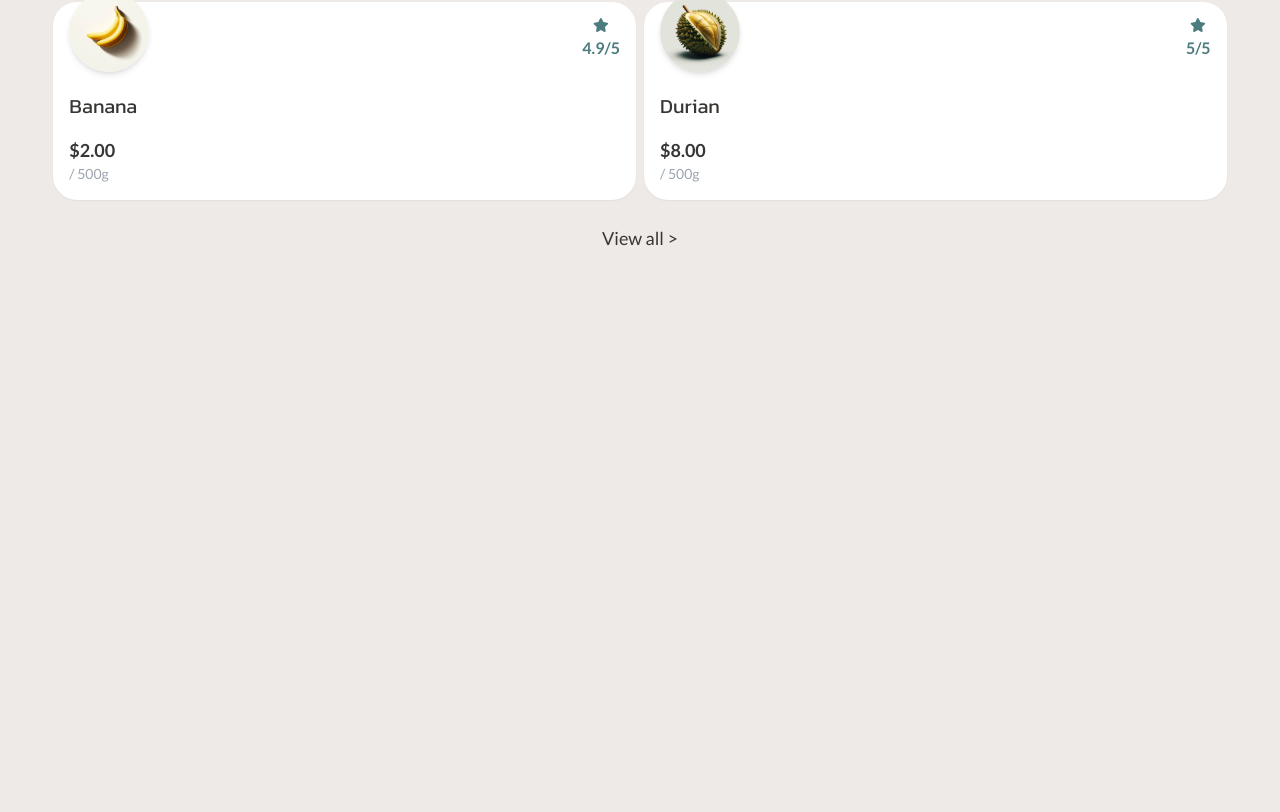
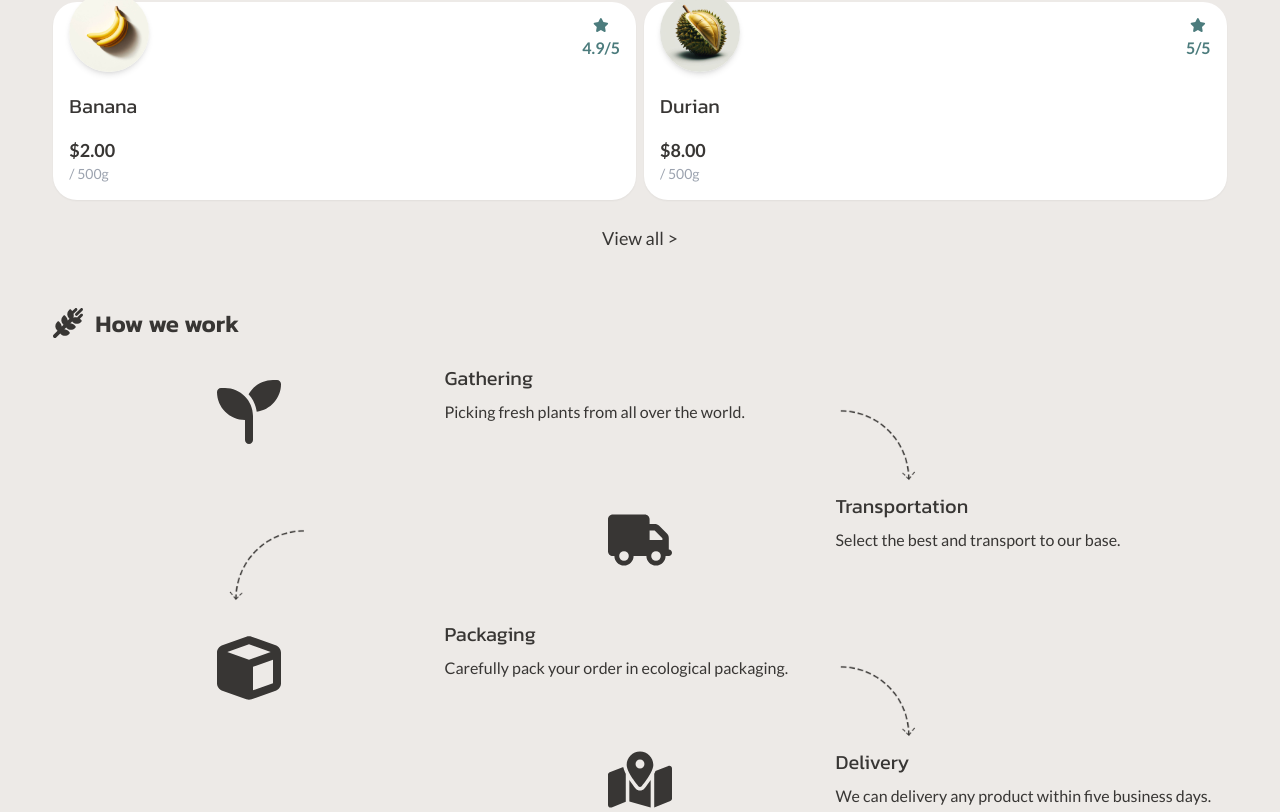
Before and after one commit to Ymmraf/ecommerce-dashboard-mockup, a Next.js app: page / in a window 1280 px wide. Shown: the part 3286-4098 px from the top of the page. Before the commit the page ends 3546 px from the top, so only its background shows below. Built offline with nearby package versions, Linux system fonts and the light colour scheme.

Commit message:
add work process

```diff
--- a/app/page.tsx
+++ b/app/page.tsx
@@ -3,6 +3,7 @@ import { Discount } from "./ui/Discount";
 import Recent from "./ui/Recent";
 import Recipe from "./ui/Recipe";
 import Swipe from "./ui/Swipe";
+import WorkProcess from "./ui/WorkProcess";
 
 export default function Home() {
   return (
@@ -12,6 +13,7 @@ export default function Home() {
       <Recipe />
       <BonusProgram />
       <Recent />
+      <WorkProcess />
     </main>
   );
 }
--- /dev/null
+++ b/app/ui/WorkProcess.tsx
@@ -0,0 +1,86 @@
+import { FontAwesomeIcon } from "@fortawesome/react-fontawesome";
+import { faMapLocationDot, faWheatAwn, faSeedling, faTruck, faCube } from "@fortawesome/free-solid-svg-icons";
+import Image from "next/image";
+
+export default function WorkProcess() {
+  return (
+    <section className="w-11/12 m-auto">
+      <div className="flex gap-x-3 mb-6">
+        <FontAwesomeIcon className="text-coal text-3xl" icon={faWheatAwn} />
+        <h2 className="text-coal font-semibold text-2xl">How we work</h2>
+      </div>
+
+      <div className="space-y-8">
+
+        <div className="grid grid-cols-3">
+          <div className="text-coal flex justify-center items-center">
+            <FontAwesomeIcon className="size-16" icon={faSeedling} />
+          </div>
+          <div className="text-coal relative">
+            <h3 className="text-xl mb-2">Gathering</h3>
+            <p>Picking fresh plants from all over the world.</p>
+          </div>
+          <div className="flex justify-start items-end relative top-8 -left-2">
+            <Image
+              className="w-24 h-24"
+              src={"/arrow.png"}
+              alt="an arrow"
+              width={200}
+              height={200}
+            />
+          </div>
+        </div>
+
+        <div className="grid grid-cols-3">
+          <div className="flex justify-center items-end relative left-4 top-6">
+            <Image
+              className="w-24 h-24"
+              src={"/arrow-flip.png"}
+              alt="an arrow"
+              width={200}
+              height={200}
+            />
+          </div>
+          <div className="text-coal flex justify-center items-center">
+            <FontAwesomeIcon className="size-16" icon={faTruck} />
+          </div>
+          <div className="text-coal">
+            <h3 className="text-xl mb-2">Transportation</h3>
+            <p>Select the best and transport to our base.</p>
+          </div>
+        </div>
+
+        <div className="grid grid-cols-3">
+          <div className="text-coal flex justify-center items-center">
+            <FontAwesomeIcon className="size-16" icon={faCube} />
+          </div>
+          <div className="text-coal relative">
+            <h3 className="text-xl mb-2">Packaging</h3>
+            <p>Carefully pack your order in ecological packaging.</p>
+          </div>
+          <div className="flex justify-start items-end relative top-8 -left-2">
+            <Image
+              className="w-24 h-24"
+              src={"/arrow.png"}
+              alt="an arrow"
+              width={200}
+              height={200}
+            />
+          </div>
+        </div>
+
+        <div className="grid grid-cols-3">
+          <div>
+          </div>
+          <div className="text-coal flex justify-center items-center">
+            <FontAwesomeIcon className="size-16" icon={faMapLocationDot} />
+          </div>
+          <div className="text-coal">
+            <h3 className="text-xl mb-2">Delivery</h3>
+            <p>We can delivery any product within five business days.</p>
+          </div>
+        </div>
+      </div>
+    </section>
+  );
+}
```
Also changed, not shown: public/arrow-flip.png (added), public/arrow.png (added).
